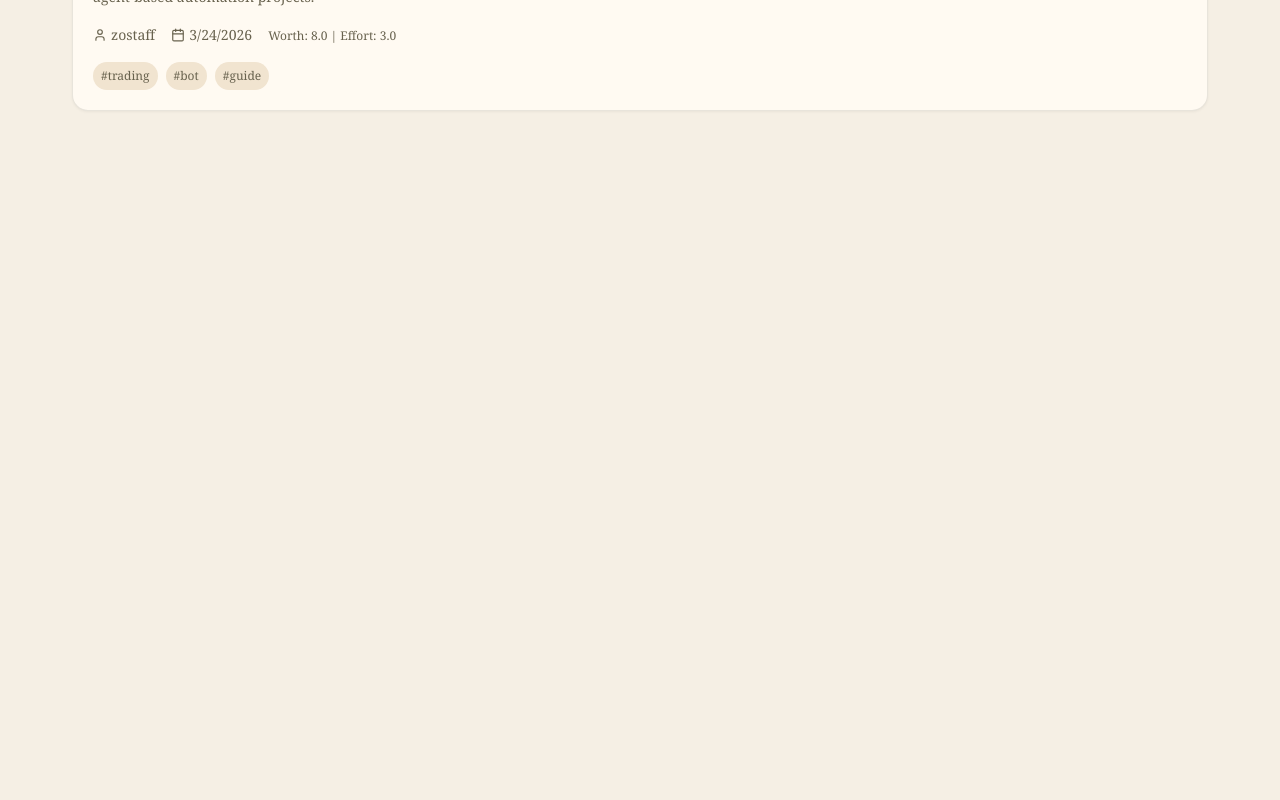
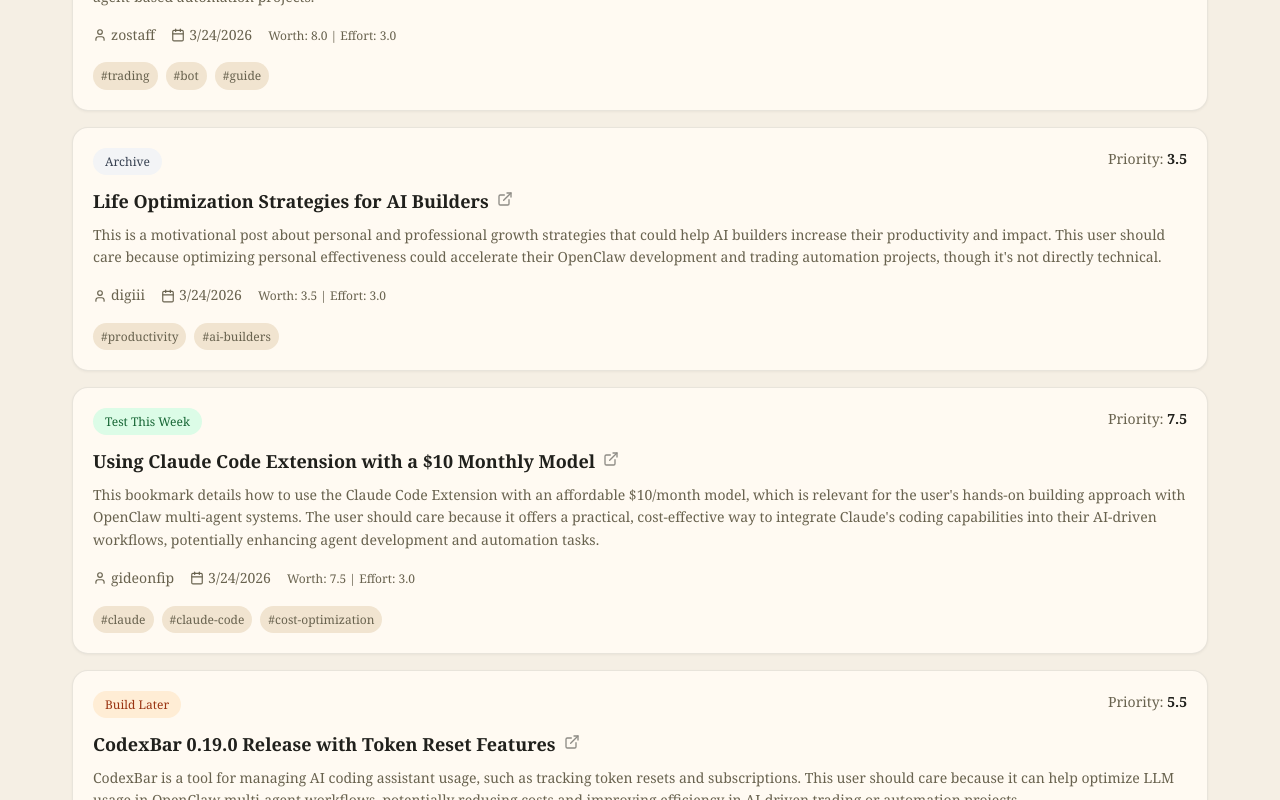
Before and after one commit to aungminnkhant9400/RolloForge, a Next.js app in the folder web/: page / in a window 1280 px wide. Shown: the part 1760-2560 px from the top of the page. Before the commit the page ends 1895 px from the top, so only its background shows below. Built offline with nearby package versions, Linux system fonts and the light colour scheme.

Commit message:
Fix: Show 10 recent bookmarks instead of 5 on overview

```diff
--- a/web/app/page.tsx
+++ b/web/app/page.tsx
@@ -5,7 +5,7 @@
 
 export default function OverviewPage() {
   const stats = getStats();
-  const recentBookmarks = getRecentBookmarks(5);
+  const recentBookmarks = getRecentBookmarks(10);
 
   return (
     <div style={{ display: 'flex', flexDirection: 'column', gap: '32px' }}>
```
